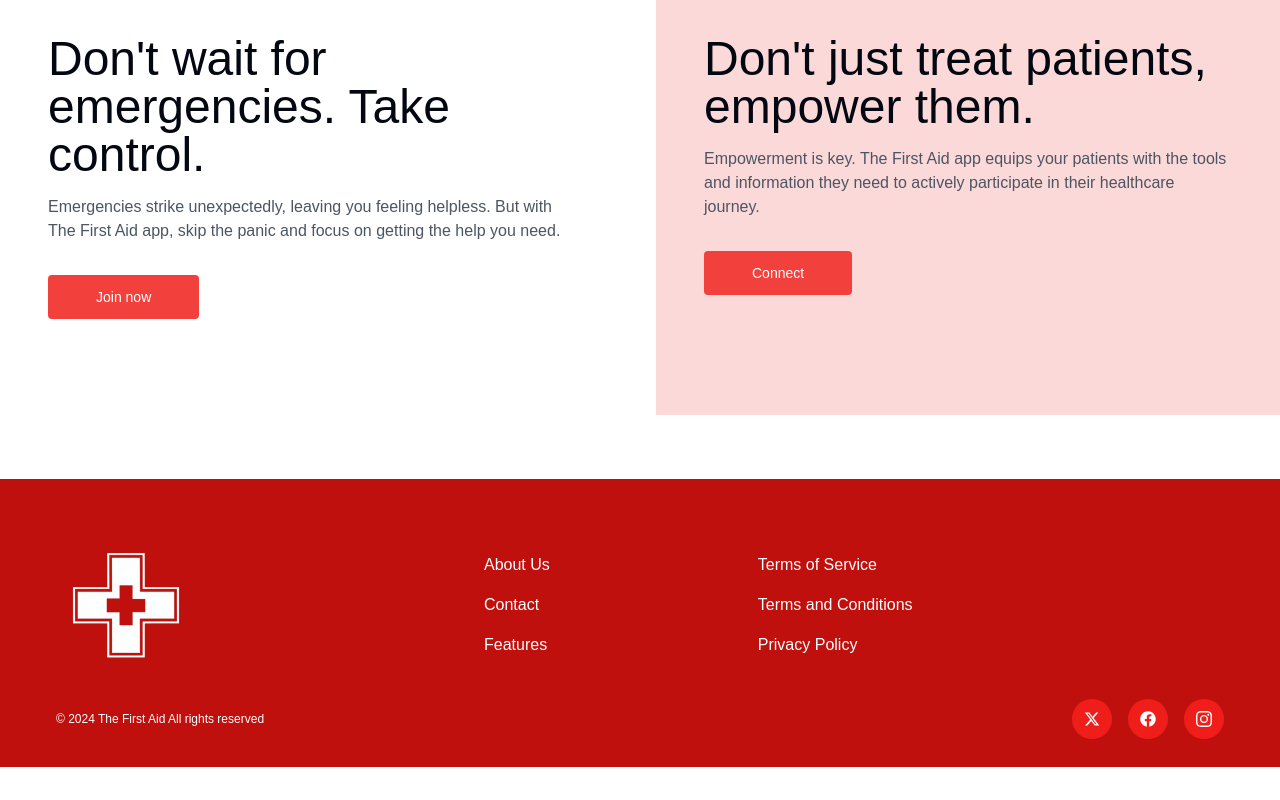
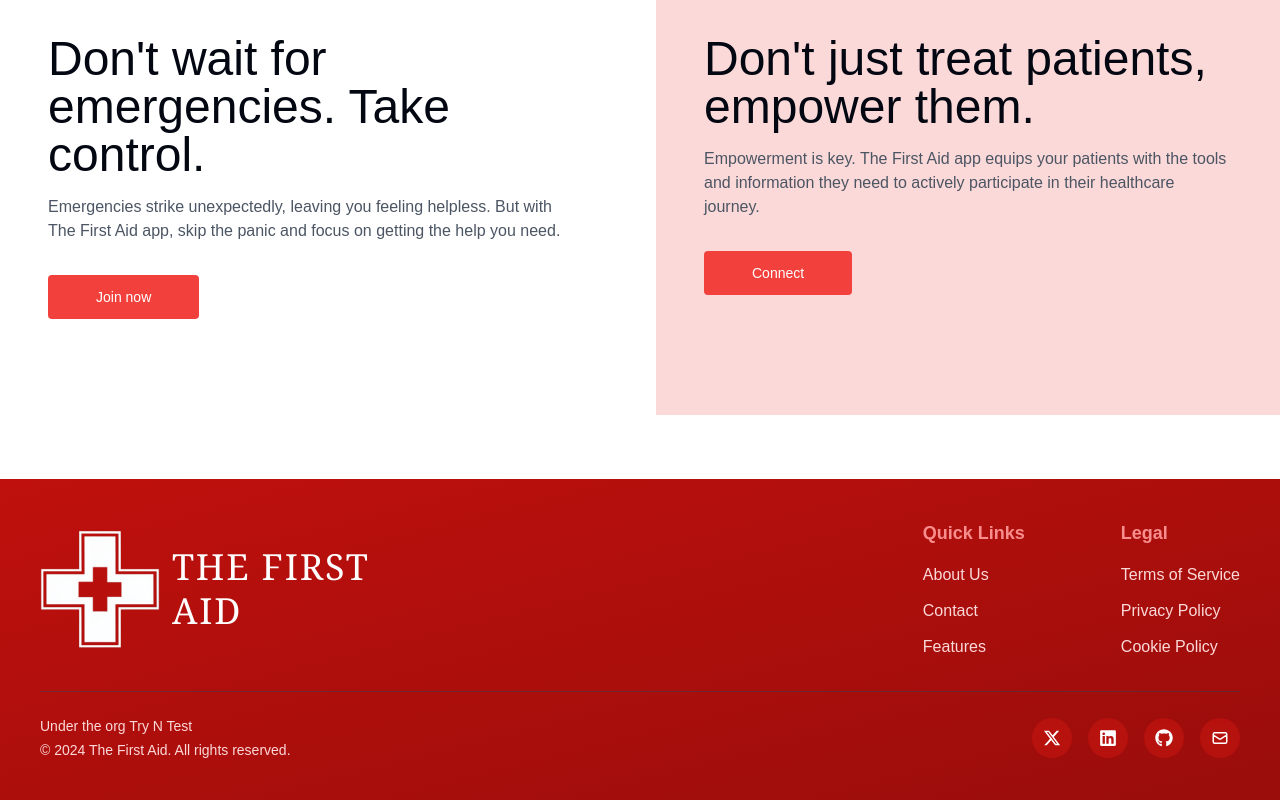
Before and after one commit to dipesh2508/the-first-aid, a Next.js app: page / in a window 1280 px wide. Shown: the part 3012-3812 px from the top of the page. Before the commit the page ends 3779 px from the top, so only its background shows below. Built offline with nearby package versions, Linux system fonts and the light colour scheme.

Commit message:
breaking-change:modified the whole directory structure

```diff
--- a/src/app/(root)/(site)/profile/page.tsx
+++ b/src/app/(root)/(site)/profile/page.tsx
@@ -15,8 +15,6 @@ const Page = async () => {
   if (!userData) return null;
   const user = await fetchUserbyClerkId(userData.id);
   if (!user) return null;
-
-  console.log(user.age, user.address, user.gender);
 
   const patientData = await getPatientById(user.patientId);
   if (!patientData) return null;
@@ -94,6 +92,10 @@ const Page = async () => {
           <FaRegEdit className="text-gray-400 cursor-pointer" size={20} />
         </div>
         <div className="grid grid-cols-1 md:grid-cols-2 gap-4">
+          <div>
+            <p className="text-gray-600">Username</p>
+            <p className="text-gray-800">{user.username}</p>
+          </div>
           <div>
             <p className="text-gray-600">Email</p>
             <p className="text-gray-800">{user.email}</p>
--- a/src/app/(root)/layout.tsx
+++ b/src/app/(root)/layout.tsx
@@ -1,42 +1,18 @@
 import type { Metadata } from "next";
-import localFont from "next/font/local";
-import "../globals.css";
-import Footer from "@/components/shared/Footer";
-import { ClerkProvider } from "@clerk/nextjs";
-import { Toaster } from "@/components/ui/toaster";
-
-const geistSans = localFont({
-  src: "../fonts/GeistVF.woff",
-  variable: "--font-geist-sans",
-  weight: "100 900",
-});
-const geistMono = localFont({
-  src: "../fonts/GeistMonoVF.woff",
-  variable: "--font-geist-mono",
-  weight: "100 900",
-});
 
 export const metadata: Metadata = {
   title: "The First Aid",
   description: "The First Aid is an Emergency solution to all healthcare problems",
 };
 
-export default function RootLayout({
+export default function MainLayout({
   children,
 }: Readonly<{
   children: React.ReactNode;
 }>) {
   return (
-    <ClerkProvider>
-    <html lang="en">
-      <body
-        className={`${geistSans.variable} ${geistMono.variable} antialiased`}
-      >
-        {children}
-        <Footer />
-        <Toaster />
-      </body>
-      </html>
-    </ClerkProvider>
+    <>
+      {children}
+    </>
   );
 }
--- /dev/null
+++ b/src/app/layout.tsx
@@ -0,0 +1,45 @@
+import type { Metadata } from "next";
+import localFont from "next/font/local";
+import "./globals.css";
+import Footer from "@/components/shared/Footer";
+import { ClerkProvider } from "@clerk/nextjs";
+import { Toaster } from "@/components/ui/toaster";
+
+const geistSans = localFont({
+  src: "./fonts/GeistVF.woff",
+  variable: "--font-geist-sans",
+  weight: "100 900",
+});
+const geistMono = localFont({
+  src: "./fonts/GeistMonoVF.woff",
+  variable: "--font-geist-mono",
+  weight: "100 900",
+});
+
+export const metadata: Metadata = {
+  title: "The First Aid",
+  description:
+    "The First Aid is an Emergency solution to all healthcare problems",
+};
+
+export default function RootLayout({
+  children,
+}: Readonly<{
+  children: React.ReactNode;
+}>) {
+  return (
+    <ClerkProvider>
+      <html lang="en">
+        <body
+          className={`${geistSans.variable} ${geistMono.variable} antialiased`}
+        >
+          <>
+            {children}
+            <Footer />
+          </>
+          <Toaster />
+        </body>
+      </html>
+    </ClerkProvider>
+  );
+}
--- /dev/null
+++ b/src/app/not-found.tsx
@@ -0,0 +1,88 @@
+import Link from "next/link";
+import { Button } from "@/components/ui/button";
+import MotionDiv from "@/components/animations/MotionDiv";
+import { FaHeartbeat } from "react-icons/fa";
+import Navbar from "@/components/shared/Navbar";
+
+const fadeInVariants = {
+  hidden: { opacity: 0, y: 20 },
+  visible: { opacity: 1, y: 0 },
+};
+
+const pulseVariants = {
+  hidden: { scale: 1 },
+  visible: {
+    scale: [1, 1.1, 1],
+    transition: {
+      duration: 1.5,
+      repeat: Infinity,
+      ease: "easeInOut",
+    },
+  },
+};
+
+export default function NotFound() {
+  return (
+    <>
+      <Navbar />
+      <div className="min-h-[80vh] flex items-center justify-center px-6">
+        <div className="text-center">
+          <MotionDiv
+            variants={pulseVariants}
+            initial="hidden"
+            animate="visible"
+            className="mx-auto w-fit text-primary-6 mb-8"
+          >
+            <FaHeartbeat className="size-24" />
+          </MotionDiv>
+
+          <MotionDiv
+            variants={fadeInVariants}
+            initial="hidden"
+            animate="visible"
+            transition={{ duration: 0.5 }}
+          >
+            <h1 className="text-4xl font-bold text-gray-900 sm:text-5xl">
+              Page Not Found
+            </h1>
+          </MotionDiv>
+
+          <MotionDiv
+            variants={fadeInVariants}
+            initial="hidden"
+            animate="visible"
+            transition={{ duration: 0.5, delay: 0.2 }}
+          >
+            <p className="mt-4 text-lg text-gray-600 max-w-lg mx-auto">
+              Don&apos;t panic! While we couldn&apos;t find the page you&apos;re
+              looking for, our emergency response team is always here to help.
+              Let&apos;s get you back to safety.
+            </p>
+          </MotionDiv>
+
+          <MotionDiv
+            variants={fadeInVariants}
+            initial="hidden"
+            animate="visible"
+            transition={{ duration: 0.5, delay: 0.4 }}
+            className="mt-8 flex justify-center gap-4"
+          >
+            <Link href="/">
+              <Button className="bg-primary-6 text-white hover:bg-primary-7">
+                Return Home
+              </Button>
+            </Link>
+            <Link href="/dashboard">
+              <Button
+                variant="outline"
+                className="border-primary-6 text-primary-6 hover:bg-primary-1"
+              >
+                Emergency Help
+              </Button>
+            </Link>
+          </MotionDiv>
+        </div>
+      </div>
+    </>
+  );
+}
--- a/src/components/shared/Footer.tsx
+++ b/src/components/shared/Footer.tsx
@@ -3,84 +3,182 @@
 import logo from "@/assets/footerLogo.png";
 import Image from "next/image";
 import Link from "next/link";
-import { AiOutlineInstagram } from "react-icons/ai";
-import { FaFacebook } from "react-icons/fa";
-import { FaXTwitter } from "react-icons/fa6";
-import { SiInstagram } from "react-icons/si";
+import { FaXTwitter, FaGithub, FaLinkedin } from "react-icons/fa6";
+import { HiOutlineMail } from "react-icons/hi";
+import MotionDiv from "@/components/animations/MotionDiv";
+
+const quickLinks = [
+  { name: "About Us", href: "/about" },
+  { name: "Contact", href: "/contact" },
+  { name: "Features", href: "/features" },
+];
+
+const legalLinks = [
+  { name: "Terms of Service", href: "/terms" },
+  { name: "Privacy Policy", href: "/privacy" },
+  { name: "Cookie Policy", href: "/cookies" },
+];
 
 const Footer = () => {
+  const socialIconVariants = {
+    hover: {
+      scale: 1.15,
+      rotate: 8,
+      transition: { duration: 0.2, type: "spring", stiffness: 300 },
+    },
+  };
+
+  const linkVariants = {
+    hover: {
+      x: 5,
+      color: "#64B5F6",
+      transition: { duration: 0.2 },
+    },
+  };
+
+  const containerVariants = {
+    hidden: { opacity: 0, y: 20 },
+    visible: {
+      opacity: 1,
+      y: 0,
+      transition: {
+        staggerChildren: 0.1,
+        delayChildren: 0.2,
+      },
+    },
+  };
+
   return (
-    <footer className="h-full lg:h-72 w-full bg-primary-7 p-14 text-white">
-      <div className="flex lg:flex-row  gap-x-8 lg:gap-x-72">
-        <div className="rounded-md  p-4">
-          <Link href="/" className="flex items-center">
+    <footer className="relative h-full lg:h-auto w-full bg-gradient-to-br from-primary-7 to-primary-8 px-6 py-10 lg:p-10 text-white">
+      <MotionDiv
+        variants={containerVariants}
+        initial="hidden"
+        animate="visible"
+        className="max-w-7xl mx-auto"
+      >
+        <div className="flex flex-col lg:flex-row gap-8 lg:gap-x-16 justify-between">
+          {/* Logo Section */}
+          <MotionDiv className="lg:max-w-sm flex flex-col items-center" variants={containerVariants}>
+            <Link href="/" className="flex flex-col items-center gap-4 my-auto" rel="noreferrer">
+              <div className="flex items-center gap-3">
                 <Image
                   src={logo}
-              height={108}
-              className="m-0"
-              alt="Anuvaad Sangam Logo"
+                  height={120}
+                  className="hover:opacity-90 transition-opacity"
+                  alt="The First Aid Logo"
                   loading="lazy"
                 />
+                <div className="flex flex-col gap-1">
+                  <span className="text-4xl font-serif tracking-wider text-white">
+                    THE FIRST
+                  </span>
+                  <span className="text-4xl font-serif tracking-wider text-white">
+                    AID
+                  </span>
+                </div>
+              </div>
             </Link>
-        </div>
+          </MotionDiv>
 
-        <div className="flex flex-col lg:flex-row gap-y-2 lg:gap-x-52">
-          <div className="flex items-center">
-            <ul className="font-primary text-base font-light">
-              <li className="mb-4">
-                <Link href="/">About Us</Link>
+          {/* Links Sections */}
+          <div className="flex flex-col lg:flex-row gap-8 lg:gap-x-24">
+            <div className="flex flex-col">
+              <h3 className="font-semibold text-lg mb-4 text-primary-3">
+                Quick Links
+              </h3>
+              <ul className="space-y-3">
+                {quickLinks.map((item) => (
+                  <li key={item.name}>
+                    <MotionDiv variants={linkVariants} whileHover="hover">
+                      <Link
+                        href={item.href}
+                        className="text-primary-1 hover:text-primary-3 transition-colors"
+                        rel="noreferrer"
+                        target="_blank"
+                      >
+                        {item.name}
+                      </Link>
+                    </MotionDiv>
                   </li>
-              <li className="mb-4">
-                <Link href="/">Contact</Link>
-              </li>
-              <li>
-                <Link href="/">Features</Link>
-              </li>
+                ))}
               </ul>
             </div>
 
-          <div className="flex items-center">
-            <ul className="font-primary hover:text-color text-base font-light">
-              <li className="mb-4">
-                <Link href="/">Terms of Service</Link>
+            <div className="flex flex-col">
+              <h3 className="font-semibold text-lg mb-4 text-primary-3">
+                Legal
+              </h3>
+              <ul className="space-y-3">
+                {legalLinks.map((item) => (
+                  <li key={item.name}>
+                    <MotionDiv variants={linkVariants} whileHover="hover">
+                      <Link
+                        href={item.href}
+                        className="text-primary-1 hover:text-primary-3 transition-colors"
+                        rel="noreferrer"
+                        target="_blank"
+                      >
+                        {item.name}
+                      </Link>
+                    </MotionDiv>
                   </li>
-              <li className="mb-4">
-                <Link href="/">Terms and Conditions</Link>
-              </li>
-              <li>
-                <Link href="/">Privacy Policy</Link>
-              </li>
+                ))}
               </ul>
             </div>
           </div>
         </div>
 
-      <div className="mt-6 flex lg:flex-row flex-col-reverse gap-2 justify-center items-center  lg:justify-between">
-        <div className="flex items-center">
-          <p className="font-primary text-xs font-light">
-            © 2024 The First Aid All rights reserved
+        {/* Bottom Section */}
+        <div className="mt-8 pt-6 border-t border-gray-700/50 flex flex-col-reverse lg:flex-row gap-6 justify-between items-center">
+          <MotionDiv
+            initial={{ opacity: 0 }}
+            animate={{ opacity: 1 }}
+            transition={{ delay: 0.5 }}
+            className="flex flex-col items-start gap-1"
+          >
+            <span className="text-sm text-primary-1">
+              Under the org Try N Test
+            </span>
+            <p className="text-primary-1 text-sm">
+              © {new Date().getFullYear()} The First Aid. All rights reserved.
             </p>
-        </div>
+          </MotionDiv>
 
-        <div className="flex gap-x-1 lg:gap-x-4">
-          <Link href="/">
-            <span className="inline-flex h-10 w-10 items-center justify-center rounded-full bg-primary-6 hover:bg-primary-7">
-              <FaXTwitter />
+          <div className="flex gap-4">
+            {[
+              { Icon: FaXTwitter, href: "/", label: "Twitter" },
+              { Icon: FaLinkedin, href: "/", label: "LinkedIn" },
+              {
+                Icon: FaGithub,
+                href: "https://github.com/Try-N-Test",
+                label: "GitHub",
+              },
+              {
+                Icon: HiOutlineMail,
+                href: "mailto:tnt.tryntest@gmail.com",
+                label: "Email",
+              },
+            ].map(({ Icon, href, label }) => (
+              <MotionDiv
+                key={label}
+                variants={socialIconVariants}
+                whileHover="hover"
+              >
+                <Link
+                  href={href}
+                  aria-label={label}
+                  rel="noreferrer"
+                  target="_blank"
+                >
+                  <span className="inline-flex h-10 w-10 items-center justify-center rounded-full bg-primary-6/30 hover:bg-primary-5 backdrop-blur-sm transition-colors">
+                    <Icon className="text-lg" />
                   </span>
                 </Link>
-          <Link href="/">
-            <span className="inline-flex h-10 w-10 items-center justify-center rounded-full bg-primary-6 hover:bg-primary-7">
-              <FaFacebook />
-            </span>
-          </Link>
-          <Link href="/">
-            <span className="inline-flex h-10 w-10 items-center justify-center rounded-full bg-primary-6 from-insta1 via-insta3  to-insta5 hover:bg-primary-7">
-              {/* <AiOutlineInstagram /> */}
-              <SiInstagram />
-            </span>
-          </Link>
+              </MotionDiv>
+            ))}
           </div>
         </div>
+      </MotionDiv>
     </footer>
   );
 };
--- a/src/lib/constant/dashboard.ts
+++ b/src/lib/constant/dashboard.ts
@@ -37,7 +37,7 @@ export const userLinksEmergency: userLinks[] = [
   {
     title: "Appointment",
     name: "Connect with Doctor",
-    link: "/appointment",
+    link: "/appointments",
     linkText: "Connect",
     Icon: FaRegCalendarPlus,
     isReversed: false,
@@ -53,7 +53,7 @@ export const userLinksEmergency: userLinks[] = [
   {
     title: "Fill Form Instantly",
     name: "Fill in a Flash, Focus on Getting Better",
-    link: "/appointment",
+    link: "/appointments",
     linkText: "Fill Form",
     Icon: PiNotepadBold,
     isReversed: false,
```
Also changed, not shown: src/app/(auth)/layout.tsx (+8 -16 lines), src/app/(root)/loading.tsx (deleted, +0 -23 lines), src/app/loading.tsx (renamed from src/app/(auth)/loading.tsx), 2 other files (tests, documents, lock files or other folders). Lines whose indentation alone changed are shown as unchanged.
